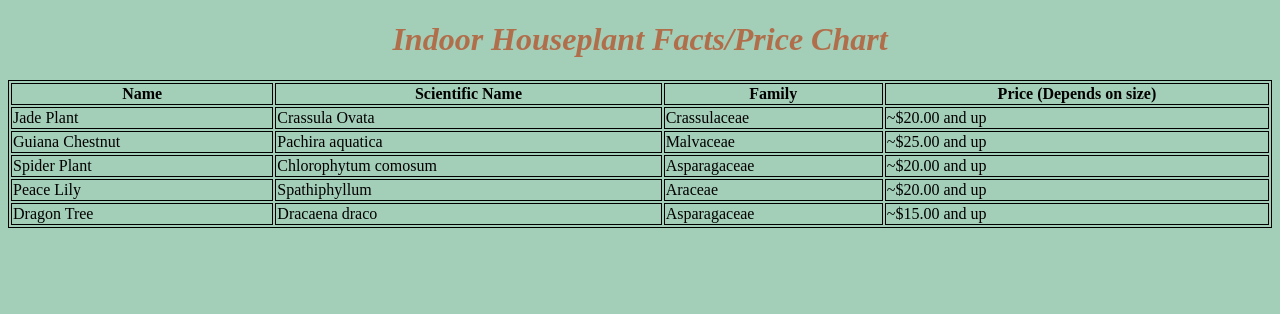
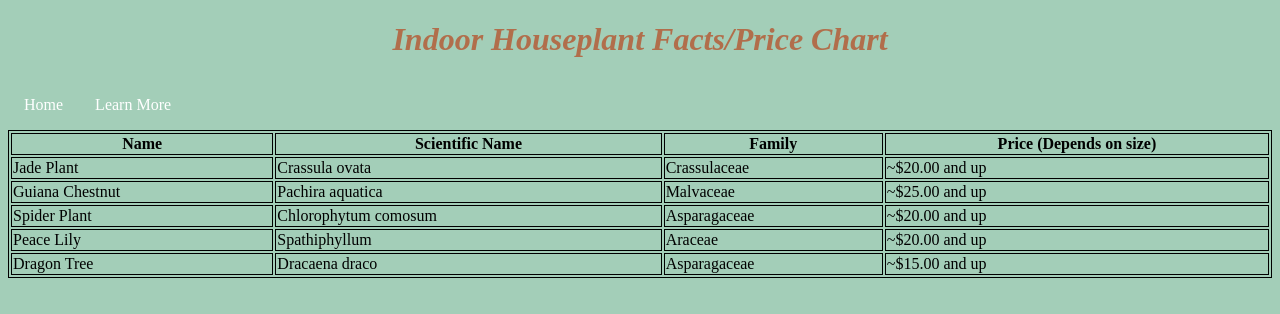
Before and after one commit to minimontey/HTML2, a plain HTML site: page learnmore.html in a window 1280 px wide. Drawn offline with Linux system fonts and the light colour scheme.

Commit message:
update learnmore
update

```diff
--- a/learnmore.html
+++ b/learnmore.html
@@ -14,12 +14,40 @@
 		{
 		border: 1px solid black;
 		}
+/* navigation bar using list */
+	ul {
+		  list-style-type: none;
+		  margin: 0;
+		  padding: 0;
+		  overflow: hidden;
+		}
+
+	li {
+  float: left;
+}
+
+	li a {
+		  display: block;
+		  color: white;
+		  text-align: center;
+		  padding: 16px;
+		  text-decoration: none;
+		}
+	li a:hover {
+  		background-color: #B16E4B;
+		}
 </style>
 </head>
 
 <body>
 	<!-- inline style -->
 	<h1 style="text-align:center"><i>Indoor Houseplant Facts/Price Chart</i></h1>
+
+	<ul>
+	<!--- links to local site-->
+	  <li><a href="index.html">Home</a></li>
+	  <li><a href="learnmore.html">Learn More</a></li>
+	</ul>
 
 	<table style="width:100%">
 		  <tr>
@@ -30,7 +58,7 @@
 		  </tr>
 		  <tr>
 			<td>Jade Plant</td>
-			<td>Crassula Ovata</td>
+			<td>Crassula ovata</td>
 			<td>Crassulaceae</td>
 			<td>~$20.00 and up</td>
 		  </tr>
```
